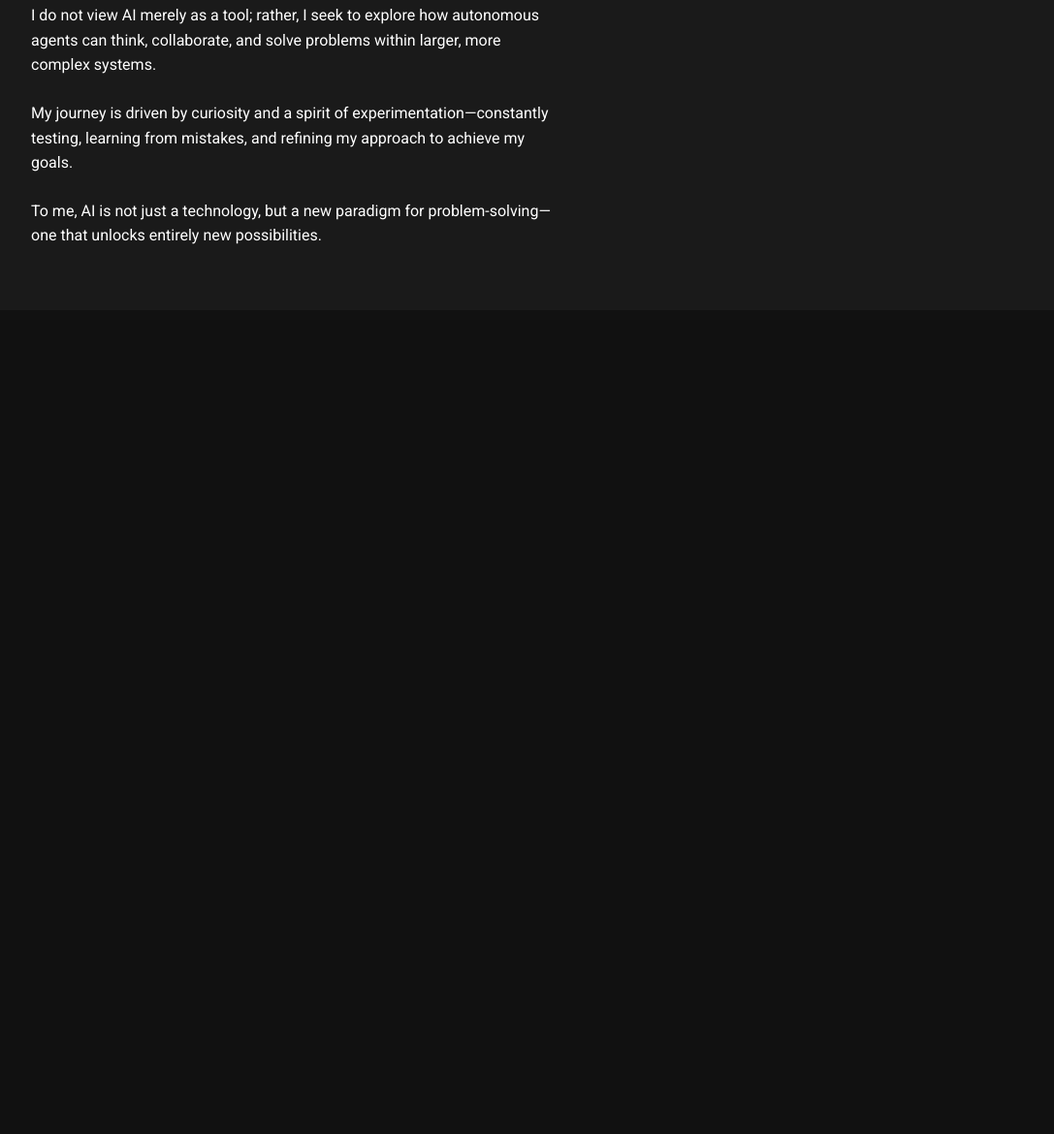
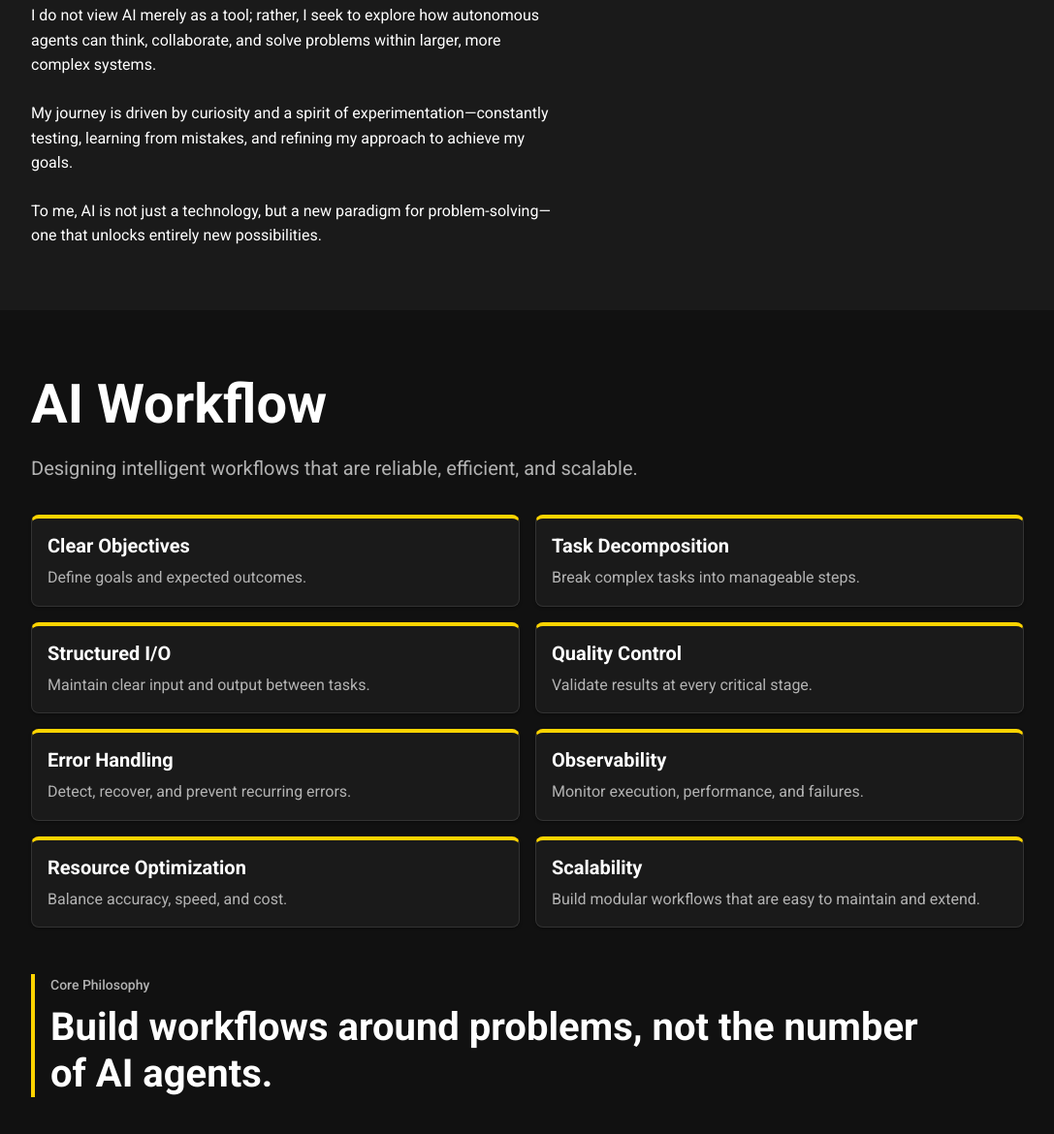
Before and after one commit to sora-kill/portfolio, a website with bundled scripts: page src/index.html in a window 1280 px wide. Shown: the part 799-1969 px from the top of the page at 97% size, without its empty margins (96-1183 px from the left). Before the commit the page ends 1119 px from the top, so only its background shows below. Built offline with nearby package versions, Linux system fonts and the light colour scheme.

Commit message:
feat: add AI workflow section

```diff
--- /dev/null
+++ b/src/css/workflow.css
@@ -0,0 +1,96 @@
+.workflow {
+  padding: var(--space-8) var(--space-4);
+  background-color: var(--color-bg);
+  color: var(--color-text);
+}
+
+.workflow__inner {
+  max-width: 64rem;
+  margin-inline: auto;
+}
+
+.workflow__title {
+  margin: 0 0 var(--space-4);
+  font-size: var(--font-size-2xl);
+  font-weight: var(--font-weight-bold);
+  line-height: var(--line-height-tight);
+  word-break: auto-phrase;
+}
+
+.workflow__intro {
+  max-width: 60ch;
+  margin: 0 0 var(--space-6);
+  color: var(--color-text-muted);
+  font-size: var(--font-size-lg);
+  line-height: var(--line-height-base);
+  word-break: auto-phrase;
+}
+
+.workflow__grid {
+  display: grid;
+  grid-template-columns: 1fr;
+  gap: var(--space-4);
+  margin: 0 0 var(--space-7);
+  padding: 0;
+  list-style: none;
+}
+
+.workflow__card {
+  padding: var(--space-4);
+  background-color: var(--color-surface);
+  border: 1px solid var(--color-border);
+  border-top: var(--space-1) solid var(--color-accent);
+  border-radius: var(--radius-md);
+  box-shadow: var(--shadow-sm);
+}
+
+.workflow__card-title {
+  margin: 0 0 var(--space-2);
+  font-size: var(--font-size-lg);
+  font-weight: var(--font-weight-bold);
+  line-height: var(--line-height-tight);
+  word-break: auto-phrase;
+}
+
+.workflow__card-text {
+  margin: 0;
+  color: var(--color-text-muted);
+  font-size: var(--font-size-md);
+  line-height: var(--line-height-base);
+  word-break: auto-phrase;
+}
+
+.workflow__philosophy {
+  padding-left: var(--space-4);
+  border-left: var(--space-1) solid var(--color-accent);
+}
+
+.workflow__philosophy-label {
+  margin: 0 0 var(--space-2);
+  color: var(--color-text-muted);
+  font-size: var(--font-size-sm);
+  font-weight: var(--font-weight-medium);
+}
+
+.workflow__quote {
+  max-width: 40ch;
+  margin: 0;
+  font-size: var(--font-size-xl);
+  font-weight: var(--font-weight-bold);
+  line-height: var(--line-height-tight);
+  word-break: auto-phrase;
+}
+
+@media (min-width: 48rem) {
+  .workflow__title {
+    font-size: var(--font-size-3xl);
+  }
+
+  .workflow__grid {
+    grid-template-columns: repeat(2, 1fr);
+  }
+
+  .workflow__quote {
+    font-size: var(--font-size-2xl);
+  }
+}
--- a/src/i18n/en.json
+++ b/src/i18n/en.json
@@ -27,5 +27,27 @@
     "p2": "I do not view AI merely as a tool; rather, I seek to explore how autonomous agents can think, collaborate, and solve problems within larger, more complex systems.",
     "p3": "My journey is driven by curiosity and a spirit of experimentation—constantly testing, learning from mistakes, and refining my approach to achieve my goals.",
     "p4": "To me, AI is not just a technology, but a new paradigm for problem-solving—one that unlocks entirely new possibilities."
-  }
+  },
+  "workflow": {
+  "title": "AI Workflow",
+  "intro": "Designing intelligent workflows that are reliable, efficient, and scalable.",
+  "objectivesTitle": "Clear Objectives",
+  "objectivesText": "Define goals and expected outcomes.",
+  "decompositionTitle": "Task Decomposition",
+  "decompositionText": "Break complex tasks into manageable steps.",
+  "ioTitle": "Structured I/O",
+  "ioText": "Maintain clear input and output between tasks.",
+  "qualityTitle": "Quality Control",
+  "qualityText": "Validate results at every critical stage.",
+  "errorsTitle": "Error Handling",
+  "errorsText": "Detect, recover, and prevent recurring errors.",
+  "observabilityTitle": "Observability",
+  "observabilityText": "Monitor execution, performance, and failures.",
+  "resourcesTitle": "Resource Optimization",
+  "resourcesText": "Balance accuracy, speed, and cost.",
+  "scalabilityTitle": "Scalability",
+  "scalabilityText": "Build modular workflows that are easy to maintain and extend.",
+  "philosophyLabel": "Core Philosophy",
+  "philosophy": "Build workflows around problems, not the number of AI agents."
 }
+}
--- a/src/index.html
+++ b/src/index.html
@@ -16,7 +16,9 @@
   <link rel="stylesheet" href="css/style.css">
   <link rel="stylesheet" href="css/header.css" />
   <link rel="stylesheet" href="css/hero.css">
-    <link rel="stylesheet" href="css/about.css" />
+  <link rel="stylesheet" href="css/about.css" />
+  <link rel="stylesheet" href="css/workflow.css" />
+
 </head>
 <body id="top">
   <header class="header">
@@ -76,6 +78,55 @@
         </p>
       </div>
     </section>
+
+    <section class="workflow" id="workflow" aria-labelledby="workflow-title">
+  <div class="workflow__inner">
+    <h2 class="workflow__title" id="workflow-title" data-i18n="workflow.title">AI Workflow</h2>
+    <p class="workflow__intro" data-i18n="workflow.intro">
+      Designing intelligent workflows that are reliable, efficient, and scalable.
+    </p>
+    <ul class="workflow__grid">
+      <li class="workflow__card">
+        <h3 class="workflow__card-title" data-i18n="workflow.objectivesTitle">Clear Objectives</h3>
+        <p class="workflow__card-text" data-i18n="workflow.objectivesText">Define goals and expected outcomes.</p>
+      </li>
+      <li class="workflow__card">
+        <h3 class="workflow__card-title" data-i18n="workflow.decompositionTitle">Task Decomposition</h3>
+        <p class="workflow__card-text" data-i18n="workflow.decompositionText">Break complex tasks into manageable steps.</p>
+      </li>
+      <li class="workflow__card">
+        <h3 class="workflow__card-title" data-i18n="workflow.ioTitle">Structured I/O</h3>
+        <p class="workflow__card-text" data-i18n="workflow.ioText">Maintain clear input and output between tasks.</p>
+      </li>
+      <li class="workflow__card">
+        <h3 class="workflow__card-title" data-i18n="workflow.qualityTitle">Quality Control</h3>
+        <p class="workflow__card-text" data-i18n="workflow.qualityText">Validate results at every critical stage.</p>
+      </li>
+      <li class="workflow__card">
+        <h3 class="workflow__card-title" data-i18n="workflow.errorsTitle">Error Handling</h3>
+        <p class="workflow__card-text" data-i18n="workflow.errorsText">Detect, recover, and prevent recurring errors.</p>
+      </li>
+      <li class="workflow__card">
+        <h3 class="workflow__card-title" data-i18n="workflow.observabilityTitle">Observability</h3>
+        <p class="workflow__card-text" data-i18n="workflow.observabilityText">Monitor execution, performance, and failures.</p>
+      </li>
+      <li class="workflow__card">
+        <h3 class="workflow__card-title" data-i18n="workflow.resourcesTitle">Resource Optimization</h3>
+        <p class="workflow__card-text" data-i18n="workflow.resourcesText">Balance accuracy, speed, and cost.</p>
+      </li>
+      <li class="workflow__card">
+        <h3 class="workflow__card-title" data-i18n="workflow.scalabilityTitle">Scalability</h3>
+        <p class="workflow__card-text" data-i18n="workflow.scalabilityText">Build modular workflows that are easy to maintain and extend.</p>
+      </li>
+    </ul>
+    <div class="workflow__philosophy">
+      <p class="workflow__philosophy-label" data-i18n="workflow.philosophyLabel">Core Philosophy</p>
+      <blockquote class="workflow__quote" data-i18n="workflow.philosophy">
+        Build workflows around problems, not the number of AI agents.
+      </blockquote>
+    </div>
+  </div>
+</section>
   </main>
   <script type="module" src="js/main.js"></script>
 </body>
```
Also changed, not shown: src/i18n/ja.json (+22 -0 lines).
